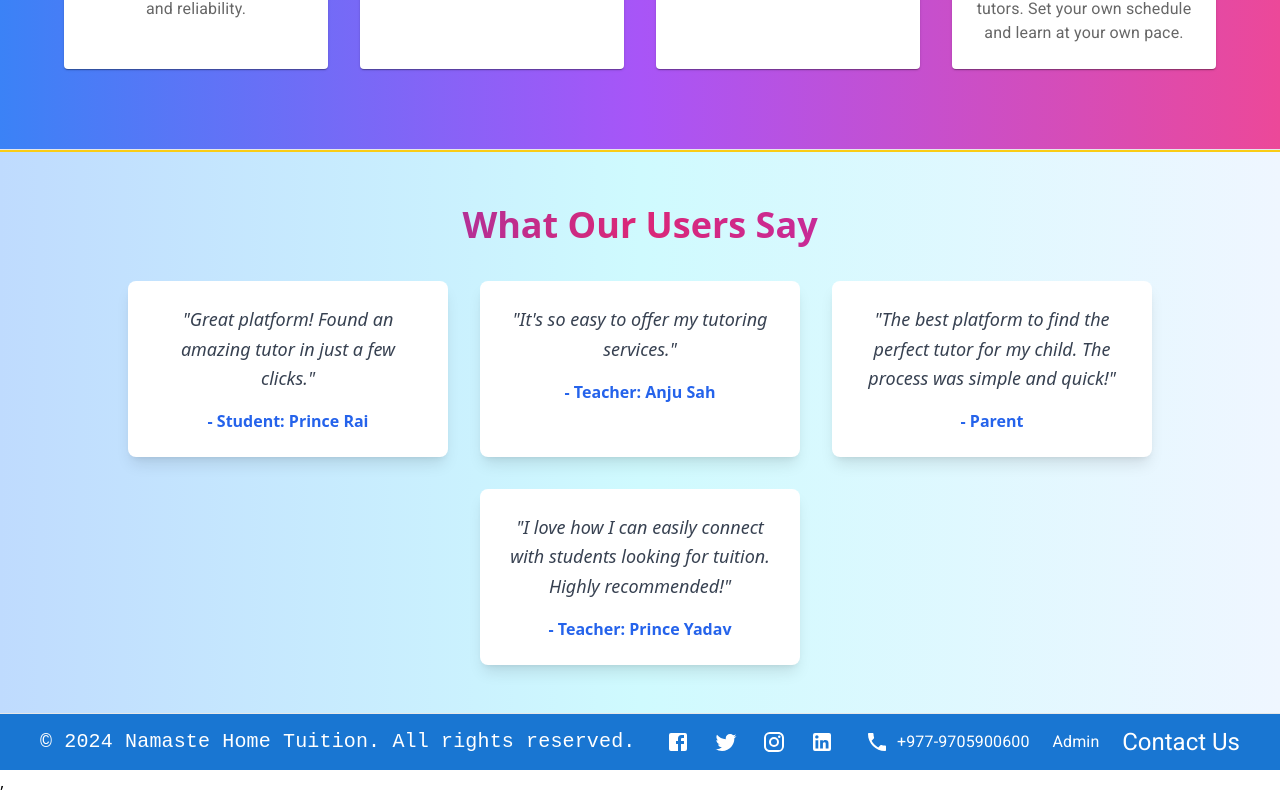
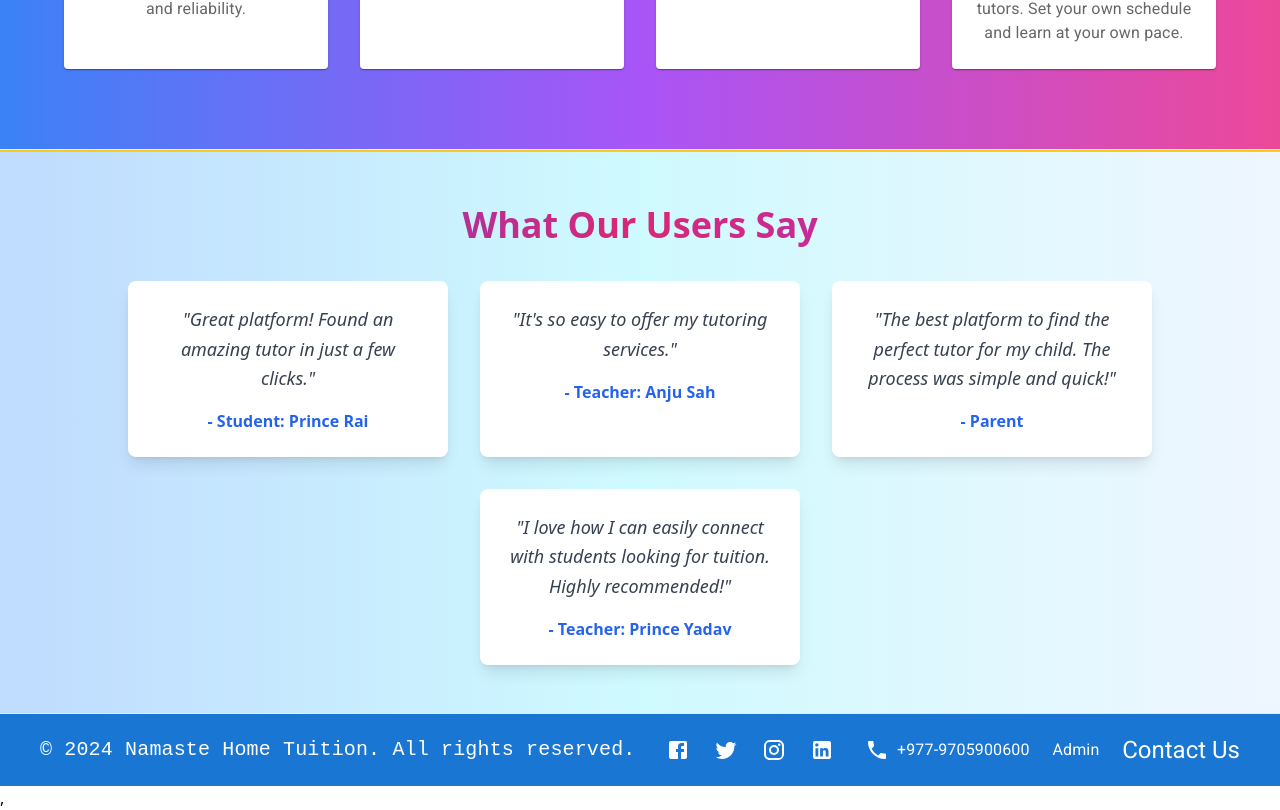
Before and after one commit to shahsuresh/home-tution-frontend-ui, a React (Vite) app: page /home in a window 1280 px wide. Shown: the part 2120-2930 px from the top of the page. Built offline with nearby package versions, Linux system fonts and the light colour scheme; a web font is replaced by a local one.

Commit message:
design modified

```diff
--- a/src/components/Footer.jsx
+++ b/src/components/Footer.jsx
@@ -10,11 +10,12 @@ const Footer = () => {
     <Box
       component='footer'
       sx={{
-        py: 1,
+        py: 2,
         px: 1,
         backgroundColor: "#1976D2",
         borderTop: "1px solid #e7e7e7",
         textAlign: "center",
+        margin: 0,
         bottom: 0,
         width: "100%",
         position: "relative",
```
